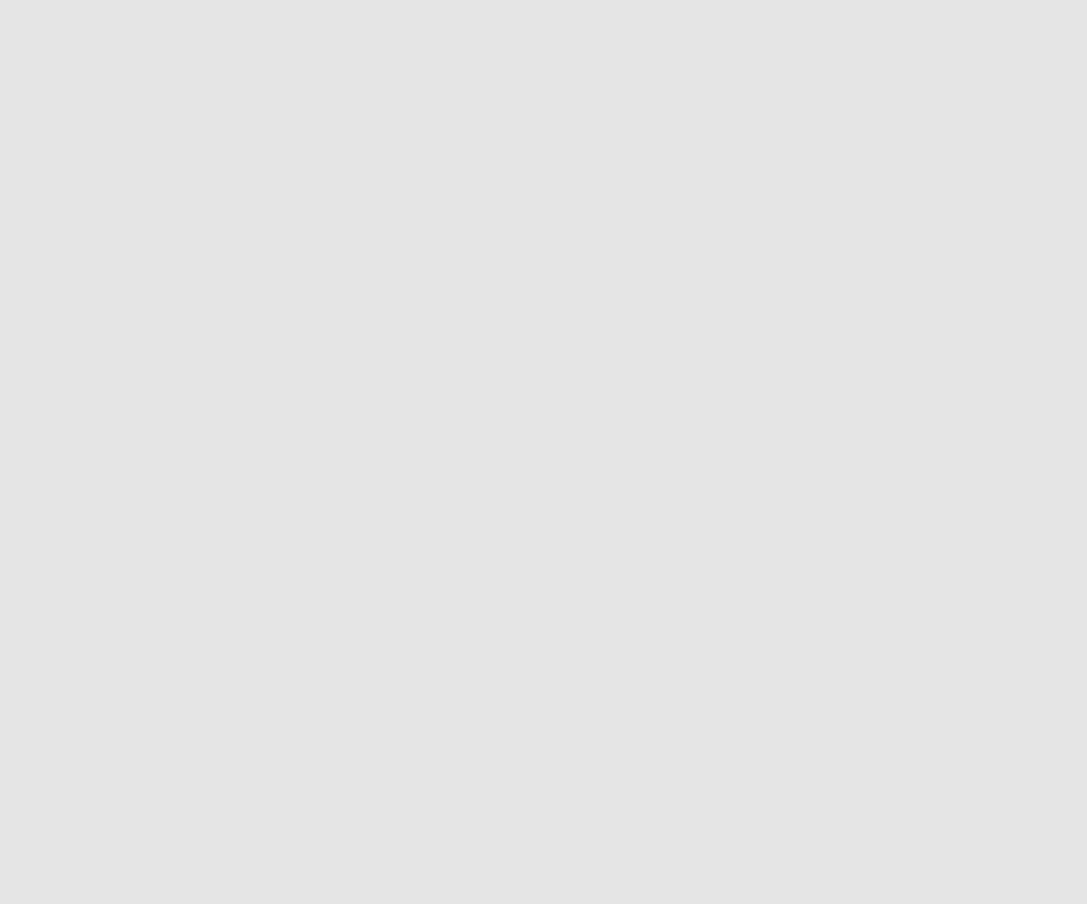
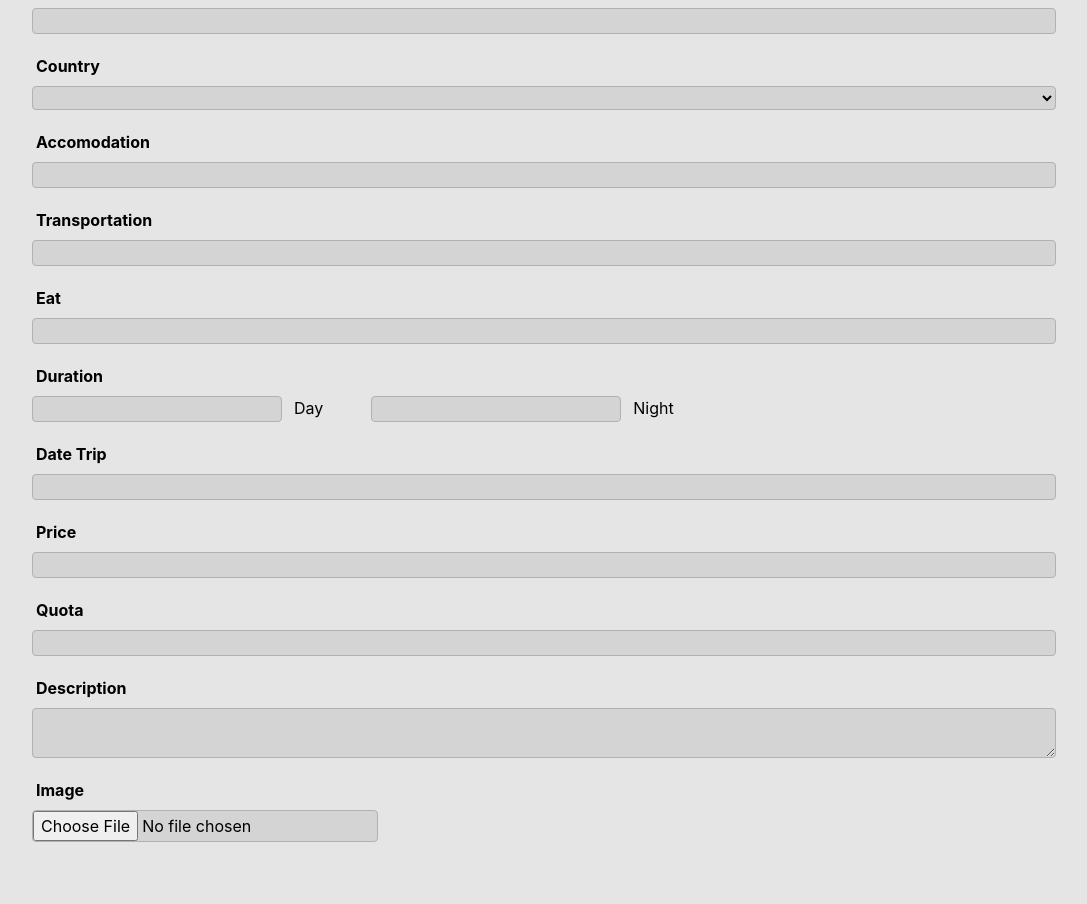
Before and after one commit to sabrinasm99/DW1792A1Z_dewe_tour, a React (Create React App) app: page /add-trip in a window 1280 px wide. Shown: the part 240-1144 px from the top of the page, without its empty margins (96-1183 px from the left). Before the commit the page ends 800 px from the top, so only its background shows below. Built offline with nearby package versions, Linux system fonts and the light colour scheme.

Commit message:
add trip

```diff
--- a/src/App.js
+++ b/src/App.js
@@ -8,6 +8,7 @@ import Payment from "./pages/Payment";
 import Profile from "./pages/Profile";
 import ListTransaction from "./pages/ListTransaction";
 import IncomeTrip from "./pages/IncomeTrip";
+import AddTrip from "./pages/AddTrip";
 
 function App() {
   return (
@@ -19,6 +20,7 @@ function App() {
         <Route path="/profile" component={Profile} />
         <Route path="/list-transaction" component={ListTransaction} />
         <Route path="/income-trip" component={IncomeTrip} />
+        <Route path="/add-trip" component={AddTrip} />
       </Switch>
     </Router>
   );
--- /dev/null
+++ b/src/components/AddTripContent.js
@@ -0,0 +1,166 @@
+import React from "react";
+import { countryOptions } from "../fakedata/DataTrip";
+
+function AddTripContent() {
+  return (
+    <>
+      <div className="mt-20 px-24">
+        <h1 className="text-2xl font-bold">Add Trip</h1>
+      </div>
+      <div className="mt-8 px-32 w-full">
+        <form>
+          <div>
+            <label className="font-bold pl-1">Title Trip</label>
+            <input
+              type="text"
+              className="border block w-full rounded pl-1 focus:outline-none mt-2"
+              style={{
+                backgroundColor: "rgba(196, 196, 196, 0.5)",
+                borderColor: "#B1B1B1",
+              }}
+            />
+          </div>
+          <div className="mt-5">
+            <label className="font-bold pl-1">Country</label>
+            <select
+              className="border block w-full rounded pl-1 focus:outline-none mt-2"
+              style={{
+                backgroundColor: "rgba(196, 196, 196, 0.5)",
+                borderColor: "#B1B1B1",
+              }}
+            >
+              <option> </option>
+              {countryOptions.map((val) => {
+                return <option key={val} value={val}>{val}</option>;
+              })}
+            </select>
+          </div>
+          <div className="mt-5">
+            <label className="font-bold pl-1">Accomodation</label>
+            <input
+              type="text"
+              className="border block w-full rounded pl-1 focus:outline-none mt-2"
+              style={{
+                backgroundColor: "rgba(196, 196, 196, 0.5)",
+                borderColor: "#B1B1B1",
+              }}
+            />
+          </div>
+          <div className="mt-5">
+            <label className="font-bold pl-1">Transportation</label>
+            <input
+              type="text"
+              className="border block w-full rounded pl-1 focus:outline-none mt-2"
+              style={{
+                backgroundColor: "rgba(196, 196, 196, 0.5)",
+                borderColor: "#B1B1B1",
+              }}
+            />
+          </div>
+          <div className="mt-5">
+            <label className="font-bold pl-1">Eat</label>
+            <input
+              type="text"
+              className="border block w-full rounded pl-1 focus:outline-none mt-2"
+              style={{
+                backgroundColor: "rgba(196, 196, 196, 0.5)",
+                borderColor: "#B1B1B1",
+              }}
+            />
+          </div>
+          <div className="mt-5">
+            <label className="font-bold pl-1">Duration</label>
+            <div className="flex mt-2">
+              <div className="mr-12 flex">
+                <input
+                  type="number"
+                  className="border block rounded focus:outline-none mr-3"
+                  style={{
+                    backgroundColor: "rgba(196, 196, 196, 0.5)",
+                    borderColor: "#B1B1B1",
+                  }}
+                />
+                <h3>Day</h3>
+              </div>
+              <div className="flex">
+                <input
+                  type="number"
+                  className="border block rounded focus:outline-none mr-3"
+                  style={{
+                    backgroundColor: "rgba(196, 196, 196, 0.5)",
+                    borderColor: "#B1B1B1",
+                  }}
+                />
+                <h3>Night</h3>
+              </div>
+            </div>
+          </div>
+          <div className="mt-5">
+            <label className="font-bold pl-1">Date Trip</label>
+            <input
+              type="text"
+              className="border block w-full rounded pl-1 focus:outline-none mt-2"
+              style={{
+                backgroundColor: "rgba(196, 196, 196, 0.5)",
+                borderColor: "#B1B1B1",
+              }}
+            />
+          </div>
+          <div className="mt-5">
+            <label className="font-bold pl-1">Price</label>
+            <input
+              type="text"
+              className="border block w-full rounded pl-1 focus:outline-none mt-2"
+              style={{
+                backgroundColor: "rgba(196, 196, 196, 0.5)",
+                borderColor: "#B1B1B1",
+              }}
+            />
+          </div>
+          <div className="mt-5">
+            <label className="font-bold pl-1">Quota</label>
+            <input
+              type="text"
+              className="border block w-full rounded pl-1 focus:outline-none mt-2"
+              style={{
+                backgroundColor: "rgba(196, 196, 196, 0.5)",
+                borderColor: "#B1B1B1",
+              }}
+            />
+          </div>
+          <div className="mt-5">
+            <label className="font-bold pl-1">Description</label>
+            <textarea
+              className="border block w-full rounded pl-1 focus:outline-none mt-2"
+              style={{
+                backgroundColor: "rgba(196, 196, 196, 0.5)",
+                borderColor: "#B1B1B1",
+              }}
+            />
+          </div>
+          <div className="relative mt-5">
+            <label className="font-bold pl-1">Image</label>
+            <input
+              type="file"
+              className="border block rounded focus:outline-none mt-2"
+              style={{
+                backgroundColor: "rgba(196, 196, 196, 0.5)",
+                borderColor: "#B1B1B1",
+              }}
+            />
+          </div>
+          <div className="mt-16 flex justify-center">
+            <button
+              className="font-semibold px-12 py-1 text-white rounded"
+              style={{ backgroundColor: "#FFAF00" }}
+            >
+              Add Trip
+            </button>
+          </div>
+        </form>
+      </div>
+    </>
+  );
+}
+
+export default AddTripContent;
--- a/src/components/DetailTripContent.js
+++ b/src/components/DetailTripContent.js
@@ -20,7 +20,7 @@ function DetailTripContent() {
   };
   let newDetailTrip = detailTrip.map((val) => {
     return (
-      <>
+      <React.Fragment key={val.id}>
         <div className="px-2">
           <h1 className="text-3xl font-bold mt-10">{val.title}</h1>
           <h4 className="font-semibold" style={{ color: "#A8A8A8" }}>
@@ -93,14 +93,14 @@ function DetailTripContent() {
             </div>
           </div>
           <h3 className="font-bold text-sm mt-8">Description</h3>
-          <p className="text-xs" style={{ color: "#A8A8A8" }}>
+          <h4 className="text-xs" style={{ color: "#A8A8A8" }}>
             <p className="font-bold inline">{val.headDescription}</p>{" "}
             {val.description}
-          </p>
+          </h4>
           <div className="mt-5 flex">
             <h2 className="font-bold" style={{ color: "#FFAF00" }}>
               IDR. {val.price.toLocaleString()}{" "}
-              <h2 className="inline text-black">/ Person</h2>
+              <p className="inline text-black">/ Person</p>
             </h2>
             <div className="ml-auto grid grid-cols-3 gap-1 text-center">
               <button
@@ -132,7 +132,7 @@ function DetailTripContent() {
             </h2>
           </div>
         </div>
-      </>
+      </React.Fragment>
     );
   });
   return (
--- a/src/components/HeaderPage.js
+++ b/src/components/HeaderPage.js
@@ -8,6 +8,7 @@ import user from "../image/user.svg";
 import bill from "../image/bill.svg";
 import logout from "../image/logout.svg";
 import triangle from "../image/triangle.svg";
+import journey from "../image/journey.svg";
 
 function HeaderPage() {
   const history = useHistory();
@@ -332,9 +333,11 @@ function HeaderPage() {
       </div>
       <div
         className={`${
-          showModalUser ? "block" : "hidden"
+          showModalUser && localStorage.email === "user@gmail.com"
+            ? "block"
+            : "hidden"
         } absolute bg-white py-1 rounded font-bold`}
-        style={{ top: "75px", left: "1172px" }}
+        style={{ top: "75px", left: "1150px" }}
       >
         <div className="px-6">
           <Link to="/profile">
@@ -361,6 +364,33 @@ function HeaderPage() {
           <img src={triangle} />
         </div>
       </div>
+      <div
+        className={`${
+          showModalUser && localStorage.email === "admin@gmail.com"
+            ? "block"
+            : "hidden"
+        } absolute bg-white py-1 rounded font-bold`}
+        style={{ top: "75px", left: "1150px" }}
+      >
+        <div className="px-6">
+          <Link to="/income-trip">
+            <div className="flex py-1 cursor-pointer">
+              <img src={journey} className="mr-2" />
+              <h2 className="flex items-center">Trip</h2>
+            </div>
+          </Link>
+        </div>
+        <hr />
+        <div className="px-6">
+          <div className="flex py-1 cursor-pointer" onClick={submitLogout}>
+            <img src={logout} className="mr-2" />
+            <h2>Logout</h2>
+          </div>
+        </div>
+        <div className="absolute" style={{ top: "-11px", right: "2px" }}>
+          <img src={triangle} />
+        </div>
+      </div>
       {modalLogin}
       {modalRegister}
     </React.Fragment>
--- a/src/components/IncomeTripContent.js
+++ b/src/components/IncomeTripContent.js
@@ -1,4 +1,5 @@
 import React from "react";
+import { Link } from "react-router-dom";
 import TripCards from "../components/TripCards";
 import { tripCardList } from "../fakedata/TripCards";
 
@@ -10,12 +11,14 @@ function IncomeTripContent() {
           <div className="flex">
             <h1 className="text-2xl font-bold">Income Trip</h1>
             <div className="ml-auto flex items-center">
+              <Link to="/add-trip">
                 <button
                   className="text-white text-sm font-semibold py-1 px-6 rounded focus:outline-none"
                   style={{ backgroundColor: "#FFAF00" }}
                 >
                   Add Trip
                 </button>
+              </Link>
             </div>
           </div>
         </div>
--- a/src/fakedata/DataTrip.js
+++ b/src/fakedata/DataTrip.js
@@ -47,3 +47,5 @@ export const detailTrip = [
     price: 12398000,
   },
 ];
+
+export const countryOptions = ['Indonesia', 'South Korea', 'Japan', 'Australia']
--- /dev/null
+++ b/src/pages/AddTrip.js
@@ -0,0 +1,16 @@
+import React from "react";
+import HeaderPage from "../components/HeaderPage";
+import Footer from "../components/Footer";
+import AddTripContent from "../components/AddTripContent";
+
+function AddTrip() {
+  return (
+    <>
+      <HeaderPage />
+      <AddTripContent />
+      <Footer />
+    </>
+  );
+}
+
+export default AddTrip;
```
Also changed, not shown: src/components/HeaderHome.js (+33 -3 lines), src/image/clip.svg (added), src/image/journey.svg (added). Lines whose indentation alone changed are shown as unchanged.
